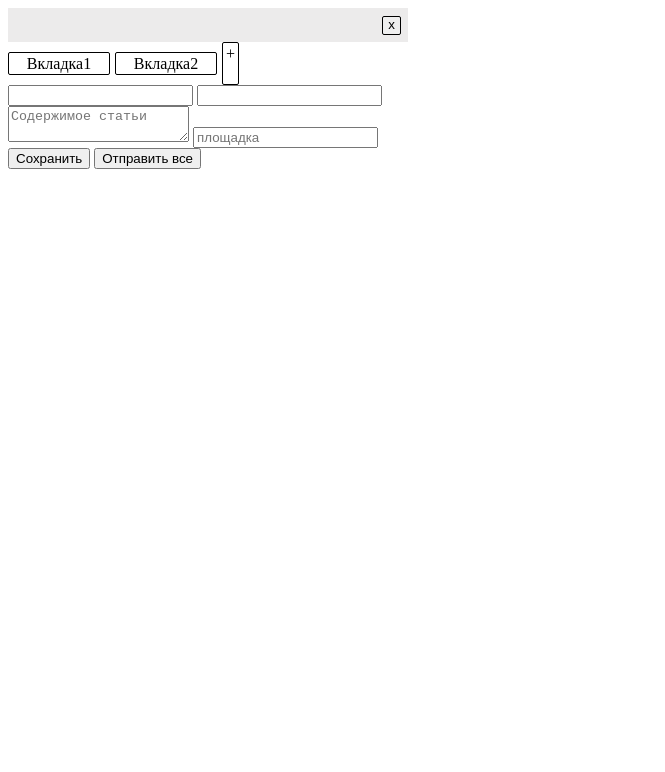
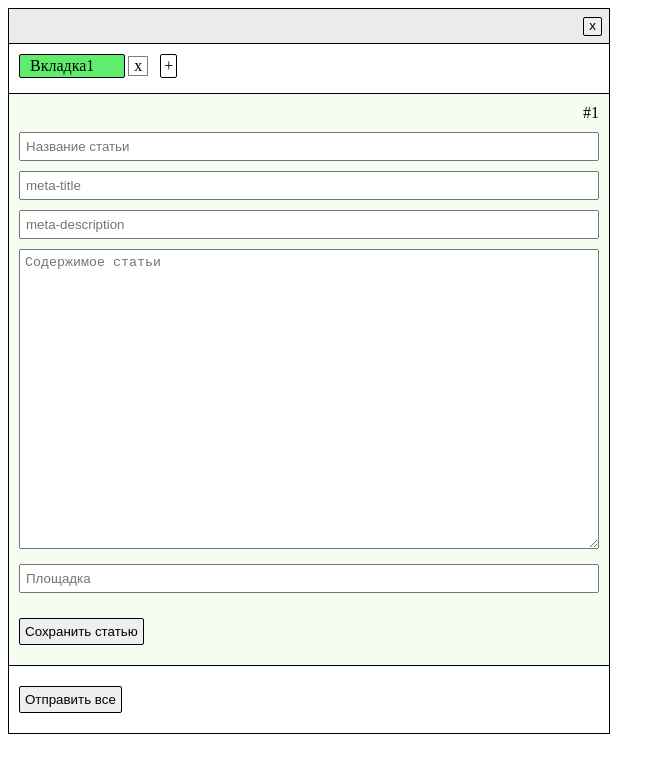
Before and after one commit to mr-sasch/chrome-ext-miralinks, a plain HTML site: page index.html in a window 1280 px wide. Shown: the whole page, without its empty margins (0-665 px from the left). Drawn offline with Linux system fonts and the light colour scheme.

Commit message:
bookmark: удаление табов

```diff
--- a/index.css
+++ b/index.css
@@ -1,5 +1,105 @@
-.form {
-  width: 400px;
+.ext {
+  width: 600px;
+  display: -webkit-flex;
+  display: -ms-flex;
+  display: flex;
+  -webkit-flex-direction: column;
+  -ms-flex-direction: column;
+  flex-direction: column;
+  border: 1px solid;
+  padding-bottom: 15px;
+}
+
+.ext-header {
+  background-color: #ecebeb;
+  padding: 7px;
+  text-align: right;
+  border-bottom: 1px solid;
+  cursor: pointer;
+}
+
+.ext-header__btn-close {
+  border: 1px solid;
+  padding: 0px 5px 2px 5px;
+  display: inline-block;
+  border-radius: 2px;
+}
+
+ul,
+li {
+  padding: 0;
+  margin: 0;
+  list-style-type: none;
+}
+
+.tabs__ul {
+  width: 100%;
+  box-sizing: border-box;
+  display: -webkit-flex;
+  display: -ms-flex;
+  display: flex;
+  -webkit-flex-direction: row;
+  -ms-flex-direction: row;
+  flex-direction: row;
+  -webkit-flex-wrap: wrap;
+  -ms-flex-wrap: wrap;
+  flex-wrap: wrap;
+  padding: 10px;
+}
+.tabs__ul-tab {
+  position: relative;
+  border: 1px solid;
+  margin-right: 5px;
+  margin-right: 35px;
+  margin-bottom: 5px;
+  border-radius: 2px;
+  text-align: center;
+  padding: 2px 30px 2px 10px;
+  cursor: pointer;
+}
+.tabs__ul-tab:after {
+  content: 'x';
+  position: absolute;
+  right: 1px;
+  right: -24px;
+  top: 50%;
+  -webkit-transform: translateY(-50%);
+  -ms-transform: translateY(-50%);
+  transform: translateY(-50%);
+  border: 1px solid grey;
+  padding: 0px 5px;
+  background-color: #fff;
+}
+.tabs__ul-tab.active {
+  background-color: rgb(96, 237, 110);
+}
+.tabs__ul-add {
+  width: 15px;
+  padding-top: 2px;
+  padding-bottom: 1px;
+  border: 1px solid;
+  border-radius: 2px;
+  text-align: center;
+  cursor: pointer;
+  margin-bottom: 5px;
+}
+
+.article {
+  border-top: 1px solid;
+  border-bottom: 1px solid;
+  padding: 10px 0;
+  background-color: #f5fdf0;
+  display: none;
+}
+.article.active {
+  display: block;
+}
+.article__id {
+  text-align: right;
+  padding-right: 10px;
+}
+.article-fields {
+  padding: 10px;
   display: -webkit-flex;
   display: -ms-flex;
   display: flex;
@@ -7,49 +107,35 @@
   -ms-flex-direction: column;
   flex-direction: column;
 }
-
-header {
-  background-color: #ecebeb;
-  padding: 7px;
-  text-align: right;
+.article-fields__input {
+  margin-bottom: 10px;
+  padding: 5px;
+  -webkit-box-sizing: border-box;
+  box-sizing: border-box;
+}
+.article-fields__textarea {
+  padding: 5px;
+  margin-bottom: 10px;
+  max-width: 100%;
+  -webkit-box-sizing: border-box;
+  box-sizing: border-box;
+  min-height: 300px;
+}
+.article-fields__source {
+  padding: 5px;
+  margin: 5px 0;
 }
 
-.button-close {
+.article-button {
+  padding: 10px;
+}
+.ext-button {
+  padding: 20px 10px 5px;
+}
+.article-button__save,
+.ext-button__button {
+  padding: 5px;
+  border-radius: 2px;
+  cursor: pointer;
   border: 1px solid;
-  padding: 0px 5px 2px 5px;
-  display: inline-block;
-  border-radius: 2px;
 }
-
-ul, li {
-  padding: 0;
-  margin: 0;
-  list-style-type: none;
-}
-
-.tabs {
-  width: 100%;
-  display: -webkit-flex;
-  display: -ms-flex;
-  display: flex;
-  -webkit-flex-direction: row;
-  -ms-flex-direction: row;
-  flex-direction: row;
-}
-.tabs__tab {
-  width: 100px;
-  border: 1px solid;
-  margin: 10px 5px 10px 0;
-  border-radius: 2px;
-  text-align: center;
-  padding-top: 2px;
-  padding-bottom: 1px;
-}
-.tabs__add {
-  width: 15px;
-  padding-top: 2px;
-  padding-bottom: 1px;
-  border: 1px solid;
-  border-radius: 2px;
-  text-align: center;
-}
--- a/index.html
+++ b/index.html
@@ -8,27 +8,32 @@
   <title>Document</title>
 </head>
 <body>
-  <section class='form'>
-    <header>
-      <button class="button-close">x</button>
+  <section class='ext'>
+    <header class='ext-header'>
+      <button class="ext-header__btn-close">x</button>
     </header>
-      <nav>
-        <ul class='tabs'>
-          <li class="tabs__tab">Вкладка1</li>
-          <li class="tabs__tab">Вкладка2</li>
-          <li class="tabs__add">+</li>
-        </ul>
-      </nav>
-      <article class='article'>
-        <input type="text" class="article__input" palceholder="Название статьи">
-        <input type="text" class="article__input" palceholder="Название статьи">
-        <textarea class="article__textarea" placeholder="Содержимое статьи"></textarea>
-        <input type="text" class="article__source" placeholder="площадка">
-      </article>
-      <section class="buttons">
-        <button class="buttons__button">Сохранить</button>
-        <button class="buttons__button">Отправить все</button>
+    <nav class='tabs'>
+      <ul class='tabs__ul'>
+        <li id='extTab-1' class="tabs__ul-tab active">Вкладка1</li>
+        <li class="tabs__ul-add">+</li>
+      </ul>
+    </nav>
+    <article id='extArticle-1' class='article active'>
+      <div class="article__id">#1</div>
+      <section class='article-fields'>
+        <input type="text" class="article-fields__input" placeholder="Название статьи">
+        <input type="text" class="article-fields__input" placeholder="meta-title">
+        <input type="text" class="article-fields__input" placeholder="meta-description">
+        <textarea class="article-fields__textarea" placeholder="Содержимое статьи"></textarea>
+        <input type="text" class="article-fields__source" placeholder="Площадка">
       </section>
+      <div class="article-button">
+        <button class="article-button__save">Сохранить статью</button>
+      </div>
+    </article>
+    <div class="ext-button">
+      <button class="ext-button__button">Отправить все</button>
+    </div>
   </section>
 </body>
 <script src='index.js'></script>
--- a/index.js
+++ b/index.js
@@ -0,0 +1,166 @@
+// ******************** ФУНКЦИИ ********************
+
+var addBtn = document.querySelector('.tabs__ul-add');
+
+// создание таба
+var createTab = () => {
+  var ul = document.querySelector('.tabs__ul');
+
+  // создание таба
+  var tab = document.createElement('li');
+  tab.classList.add('tabs__ul-tab');
+  tab.innerHTML = 'Новая вкладка';
+  ul.insertBefore(tab, addBtn);
+}
+// /создание таба
+
+// создание новой статьи
+var createArticle = () => {
+  var newArticle = document.createElement('article');
+  newArticle.classList.add('article');
+  newArticle.innerHTML = "<div class='article__id'>#1</div>" +
+  "<section class='article-fields'>" +
+  "<input type='text' class='article-fields__input' placeholder='Название статьи'>" +
+  "<input type='text' class='article-fields__input' placeholder='meta-title'>" +
+  "<input type='text' class='article-fields__input' placeholder='meta-description'>" +
+  "<textarea class='article-fields__textarea' placeholder='Содержимое статьи'></textarea>" +
+  "<input type='text' class='article-fields__source' placeholder='Площадка'>" +
+  "</section>" +
+  "<div class='article-button'>" +
+  "<button class='article-button__save'>Сохранить статью</button>" +
+  "</div>" +
+  "</article>";
+  var extBtn = document.querySelector('.ext-button');
+  form.insertBefore(newArticle, extBtn);
+}
+// /создание новой статьи
+
+// добавляем Id
+var addId = () => {
+  // добавляем Id к табу
+  var tab = document.querySelectorAll('.tabs__ul-tab');
+  var tabsLength = tab.length;
+  tab[tabsLength-1].setAttribute('id', 'extTab-' + tabsLength);
+  // /добавляем Id к табу
+
+  // добавляем Id к статье
+  var article = document.querySelectorAll('.article');
+  article[tabsLength-1].setAttribute('id', 'extArticle-' + tabsLength);
+  // /добавляем Id к статье
+
+  // добавляем порядковый номер статьи
+  var articleId = document.querySelectorAll('.article__id');
+  console.log(tabsLength);
+  articleId[tabsLength - 1].innerHTML = '#' + tabsLength;
+  // /добавляем порядковый номер статьи
+}
+
+// /добавляем Id
+
+// делаем новый таб активным
+var lastTabActive = () => {
+  var allTabs = document.querySelectorAll('.tabs__ul-tab');
+  var allArticles = document.querySelectorAll('.article');
+  for (var i = 0; i < allTabs.length; i++) {
+    allTabs[i].classList.remove('active');
+    allArticles[i].classList.remove('active');
+  }
+  allTabs[allTabs.length - 1].classList.add('active');
+  allArticles[allTabs.length - 1].classList.add('active');
+}
+// /делаем новый таб активным
+
+// переключение активных табов
+var changeActive = (e) => {
+  var tabItem = document.querySelectorAll('.tabs__ul-tab');
+  var article = document.querySelectorAll('.article');
+  var target = e.target;
+  if (!target.classList.contains('tabs__ul-tab')) return ;
+  for (var i = 0; i < tabItem.length; i++) {
+    if (target == tabItem[i]) {
+      for (var q = 0; q < tabItem.length; q++) {
+        tabItem[q].classList.remove('active');
+        article[q].classList.remove('active');
+      }
+      tabItem[i].classList.add('active');
+      article[i].classList.add('active');
+      break;
+    }
+  }
+}
+// /переключение активных табов
+
+// удаление таба
+var deleteTab = (e) => {
+  var target = e.target;
+  var deleteTabBtn = document.querySelectorAll('.tabs__ul-tab:after');
+  console.log(deleteTabBtn.length);
+  var tab = document.querySelectorAll('.tabs__ul-tab');
+  var article = document.querySelectorAll('.article');
+  for (var i = 0; i < deleteTabBtn.length; i++) {
+    if (target == deleteTabBtn[i]) {
+      console.log(tab[i]);
+      tab[i].remove();
+      article[i].remove();
+      break;
+    }
+  }
+}
+
+// /удаление таба
+
+// ******************** /ФУНКЦИИ ********************
+
+
+
+// ******************** СОБЫТИЯ ********************
+
+// Добавление таба и статьи
+addBtn.onclick = () => {
+  createTab();
+  createArticle();
+  addId();
+  lastTabActive();
+}
+// /Добавление таба и статьи
+
+// Перемещение формы
+var form = document.querySelector('.ext');
+var formHeader = document.querySelector('.ext-header');
+
+form.ondragstart = () => false;
+
+formHeader.onmousedown = (e) => {
+  form.style.position = 'absolute';
+
+  var formX = form.getBoundingClientRect().left;
+  var formY = form.getBoundingClientRect().top;
+  var shiftX = e.pageX - formX;
+  var shiftY = e.pageY - formY;
+
+  document.onmousemove = (e) => {
+    var x = e.pageX - shiftX;
+    var y = e.pageY - shiftY;
+
+    form.style.left = x + 'px';
+    form.style.top = y + 'px';
+
+    document.onmouseup = () => {
+      document.onmousemove = null;
+      document.onmouseup = null;
+    }
+  }
+}
+// /Перемещение формы
+
+// переключение активных табов
+var tabsContainer = document.querySelector('.tabs__ul');
+tabsContainer.onclick = (e) => {
+  changeActive(e);
+
+  // удаление таба:
+  deleteTab(e);
+}
+// /переключение активных табов
+
+// ******************** /СОБЫТИЯ ********************
```
Also changed, not shown: 1 other file.
